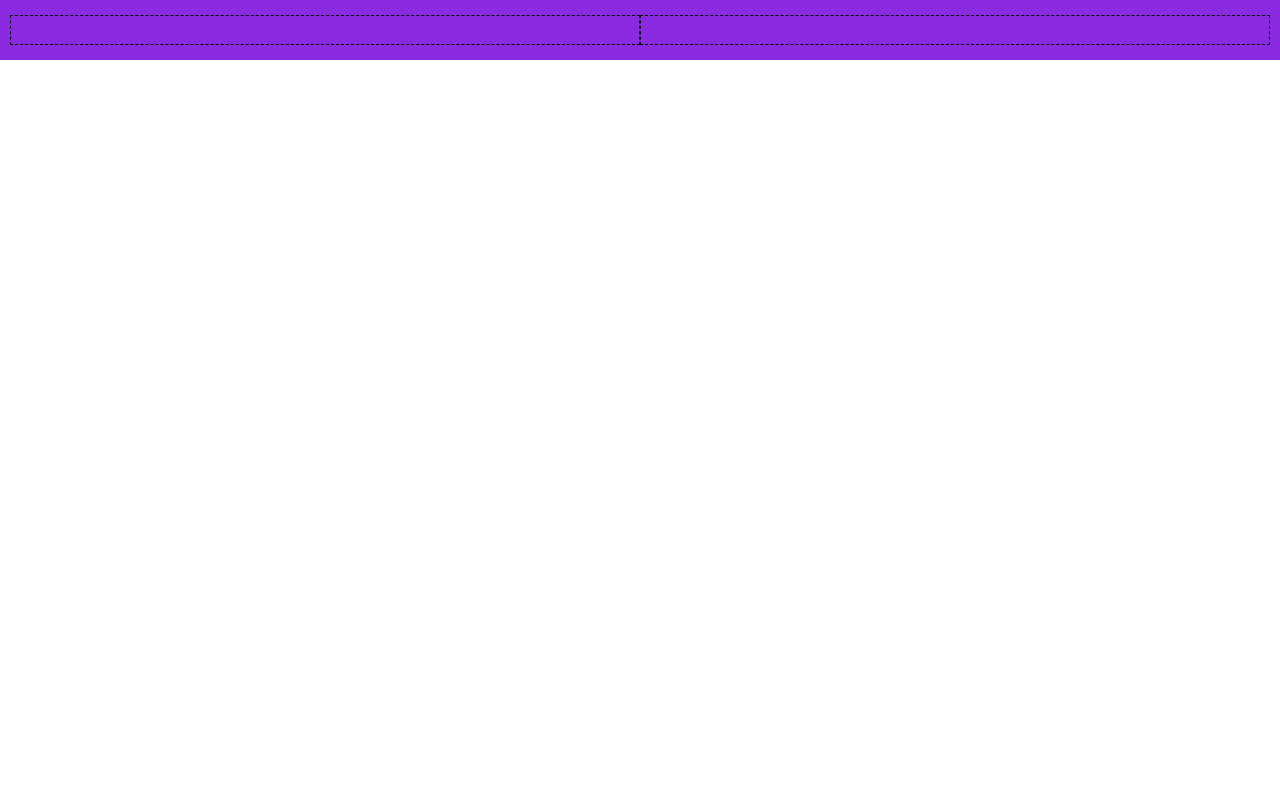
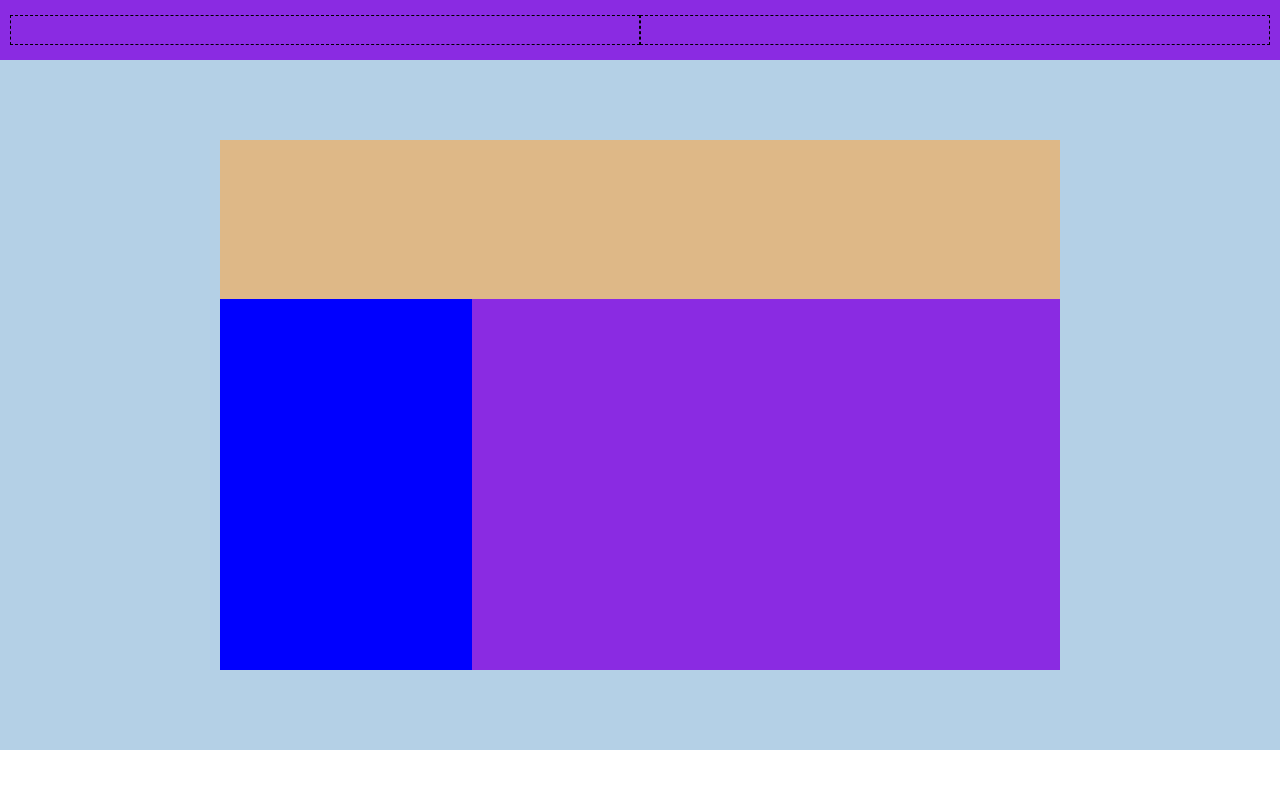
Before and after one commit to Sarasalzano/htmlcss-dropbox, a plain HTML site: page index.html in a window 1280 px wide. Drawn offline with Linux system fonts and the light colour scheme; a web font is replaced by a local one.

Commit message:
esegui jumbotron struttura

```diff
--- a/css/style.css
+++ b/css/style.css
@@ -27,3 +27,43 @@
     width: 50%;
     height: 100%;
 }
+
+/* jumbotron*/
+
+.jumbotron {
+    /*DEBUG*/
+    height: 750px;
+    background-color: #B4D0E6;
+    padding: 140px 40px 80px;
+}
+
+.jumbotron-container {
+    /*DEBUG*/
+    background-color: white;
+    height: 70%;
+    margin: 0 auto;
+    display: flex;
+    width: 70%;
+}
+
+#jumbotron-titolo {
+    /*DEBUG*/
+    background-color: burlywood;
+    height: 30%;
+    width: 70%;
+    margin: 0 auto;
+
+}
+
+#jumbotron-item-left {
+    /*DEBUG*/
+    background-color: blue;
+    width: 30%;
+
+}
+
+#jumbotron-item-right {
+    /*DEBUG*/
+    background-color: blueviolet;
+    width: 70%;
+}
--- a/index.html
+++ b/index.html
@@ -21,7 +21,15 @@
         </div>
     </section>
     <!--jumbotron-->
-    <section></section>
+    <section>
+        <div class="jumbotron">
+            <div id="jumbotron-titolo"></div>
+            <div class="jumbotron-container">
+                <div id="jumbotron-item-left"></div>
+                <div id="jumbotron-item-right"></div>
+            </div>
+        </div>
+    </section>
 </header>
 
 <!--contenuto principale-->
```
